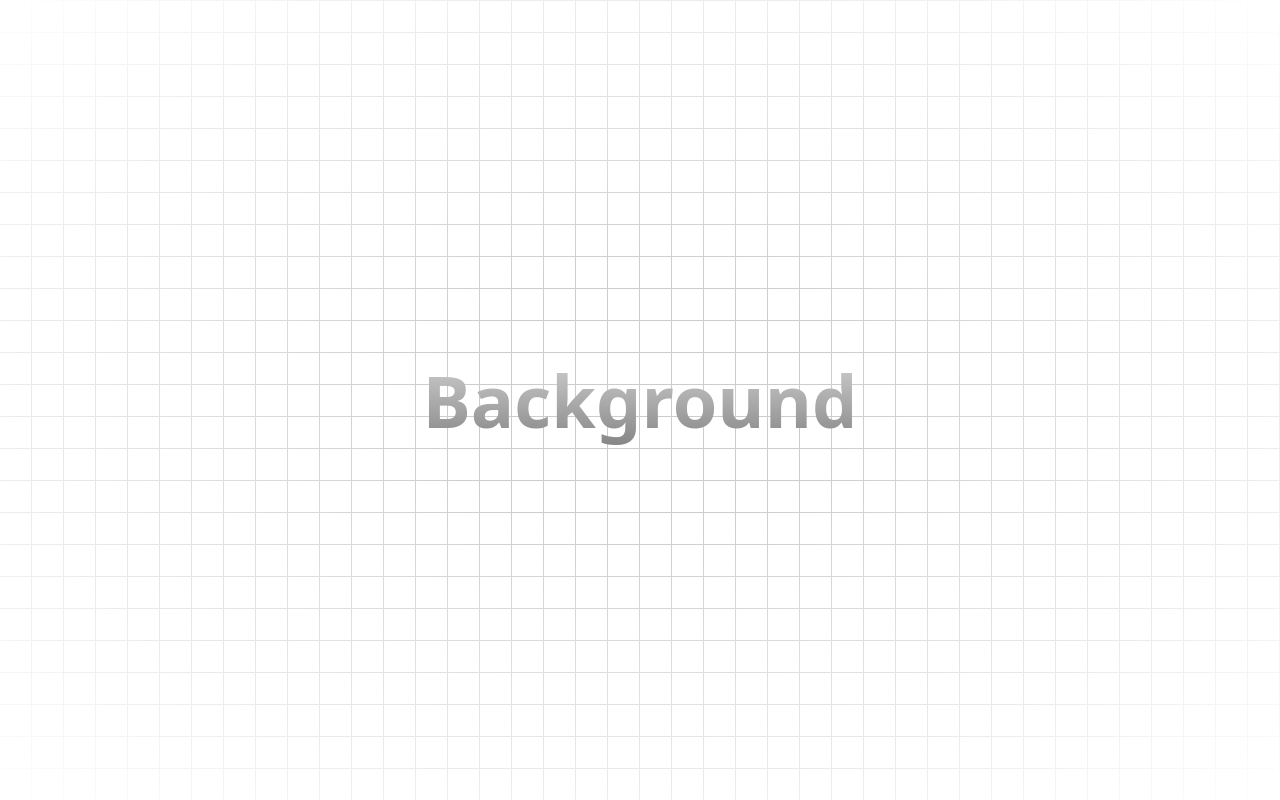
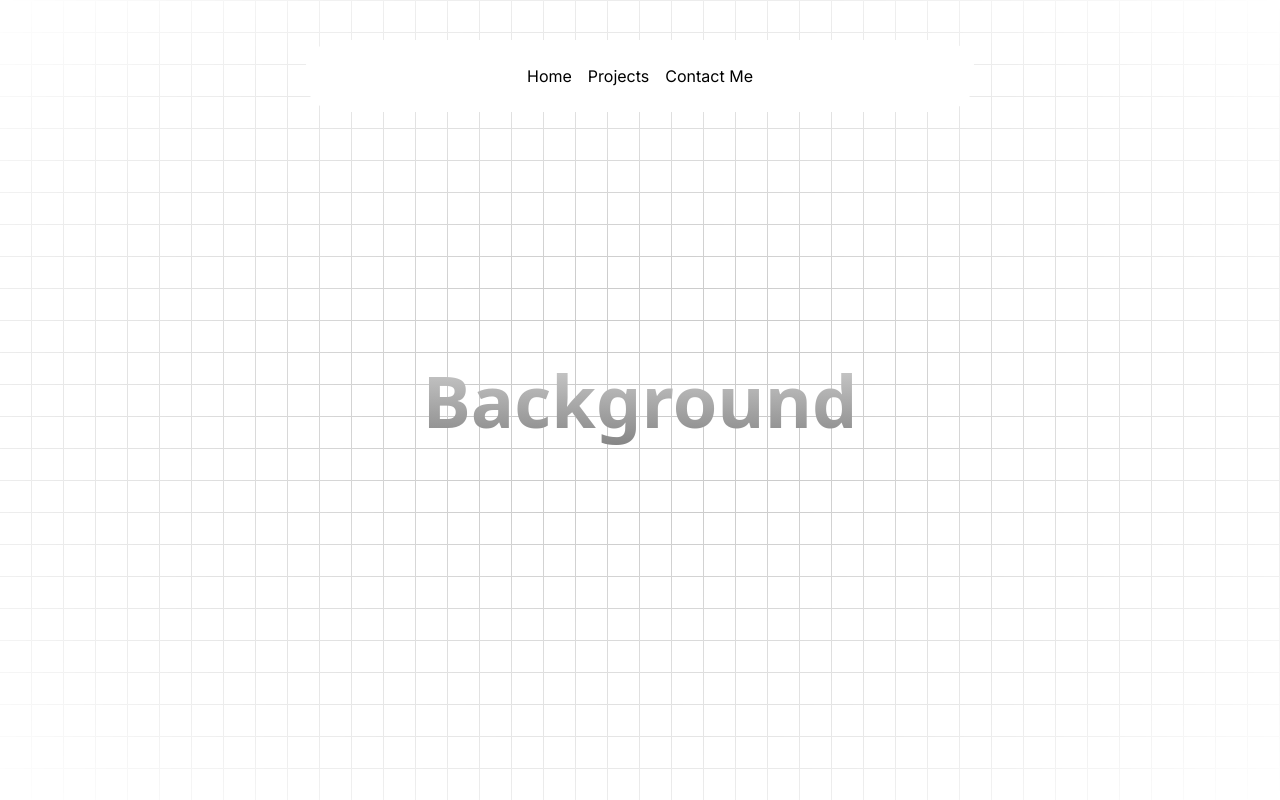
Before and after one commit to YGNTECHSTARTUP/Portfolio, a Next.js app: page / in a window 1280 px wide. Built offline with nearby package versions, Linux system fonts and the light colour scheme.

Commit message:
changed few things

```diff
--- /dev/null
+++ b/app/components/ui/navbar-menu.tsx
@@ -0,0 +1,121 @@
+"use client";
+import React from "react";
+import { motion } from "framer-motion";
+import Link from "next/link";
+import Image from "next/image";
+
+const transition = {
+  type: "spring",
+  mass: 0.5,
+  damping: 11.5,
+  stiffness: 100,
+  restDelta: 0.001,
+  restSpeed: 0.001,
+};
+
+export const MenuItem = ({
+  setActive,
+  active,
+  item,
+  children,
+}: {
+  setActive: (item: string) => void;
+  active: string | null;
+  item: string;
+  children?: React.ReactNode;
+}) => {
+  return (
+    <div onMouseEnter={() => setActive(item)} className="relative ">
+      <motion.p
+        transition={{ duration: 0.3 }}
+        className="cursor-pointer text-black hover:opacity-[0.9] dark:text-white"
+      >
+        {item}
+      </motion.p>
+      {active !== null && (
+        <motion.div
+          initial={{ opacity: 0, scale: 0.85, y: 10 }}
+          animate={{ opacity: 1, scale: 1, y: 0 }}
+          transition={transition}
+        >
+          {active === item && (
+            <div className="absolute top-[calc(100%_+_1.2rem)] left-1/2 transform -translate-x-1/2 pt-4">
+              <motion.div
+                transition={transition}
+                layoutId="active" // layoutId ensures smooth animation
+                className="bg-white dark:bg-black backdrop-blur-sm rounded-2xl overflow-hidden border border-black/[0.2] dark:border-white/[0.2] shadow-xl"
+              >
+                <motion.div
+                  layout // layout ensures smooth animation
+                  className="w-max h-full p-4"
+                >
+                  {children}
+                </motion.div>
+              </motion.div>
+            </div>
+          )}
+        </motion.div>
+      )}
+    </div>
+  );
+};
+
+export const Menu = ({
+  setActive,
+  children,
+}: {
+  setActive: (item: string | null) => void;
+  children: React.ReactNode;
+}) => {
+  return (
+    <nav
+      onMouseLeave={() => setActive(null)} // resets the state
+      className="relative rounded-full boder border-transparent dark:bg-black dark:border-white/[0.2] bg-white shadow-input flex justify-center space-x-4 px-8 py-6 "
+    >
+      {children}
+    </nav>
+  );
+};
+
+export const ProductItem = ({
+  title,
+  description,
+  href,
+  src,
+}: {
+  title: string;
+  description: string;
+  href: string;
+  src: string;
+}) => {
+  return (
+    <Link href={href} className="flex space-x-2">
+      <Image
+        src={src}
+        width={140}
+        height={70}
+        alt={title}
+        className="flex-shrink-0 rounded-md shadow-2xl"
+      />
+      <div>
+        <h4 className="text-xl font-bold mb-1 text-black dark:text-white">
+          {title}
+        </h4>
+        <p className="text-neutral-700 text-sm max-w-[10rem] dark:text-neutral-300">
+          {description}
+        </p>
+      </div>
+    </Link>
+  );
+};
+
+export const HoveredLink = ({ children, ...rest }: any) => {
+  return (
+    <Link
+      {...rest}
+      className="text-neutral-700 dark:text-neutral-200 hover:text-black "
+    >
+      {children}
+    </Link>
+  );
+};
--- /dev/null
+++ b/app/components/ui/navbar.tsx
@@ -0,0 +1,65 @@
+"use client";
+
+import React, { useState } from "react";
+import { HoveredLink, Menu, MenuItem, ProductItem } from "../ui/navbar-menu";
+import { cn } from "@/app/util/cn";
+
+
+
+export default function Navbar({ className }: { className?: string }) {
+  const [active, setActive] = useState<string | null>(null);
+  return (
+    <div
+      className={cn("fixed top-10 inset-x-0 max-w-2xl mx-auto z-50", className)}
+    >
+      <Menu setActive={setActive}>
+        <MenuItem setActive={setActive} active={active} item="Home">
+          <div className="flex flex-col space-y-4 text-sm">
+            <HoveredLink href="/web-dev">About Me</HoveredLink>
+            <HoveredLink href="/interface-design">My Skills</HoveredLink>
+            <HoveredLink href="/seo">My Journey</HoveredLink>
+            <HoveredLink href="/branding">Links</HoveredLink>
+          </div>
+        </MenuItem>
+        <MenuItem setActive={setActive} active={active} item="Projects">
+          <div className="  text-sm grid grid-cols-2 gap-10 p-4">
+            <ProductItem
+              title="AANM-VVRSR"
+              href="https://aanm-vvrsr.vercel.app/"
+              src="/AANM-VVRSR.png"
+              description="AANM VVRSR is a collage website that has better performance then the official website because it was built on the top of the Nextjs and here we used Tailwind Css for Styling"
+
+            />
+            {/* <ProductItem
+              title="YGNDiscussions"
+              href="https://aanm-vvrsr.vercel.app/"
+              src="/AANM-VVRSR.png"
+              description=" YGNDiscussions: Your go-to platform for vibrant tech discussions! This Stack Overflow clone brings together a community of tech enthusiasts, where you can ask, answer, and explore a myriad of technical questions and topics."
+
+            />
+            <ProductItem
+              title="Price Tracker"
+              href="https://aanm-vvrsr.vercel.app/"
+              src="/AANM-VVRSR.png"
+              description="Price Tracker is built on the concept of WebsCaraping it Scrape the product Data from The Amazon And track the Product Details"
+            /> */}
+            <ProductItem
+              title="YGNTECHSTARTUP"
+              href="https://github.com/YGNTECHSTARTUP"
+              src="/Git-hub.png"
+              description="YGNTECHSTARTUP is a Github Organization that is built to help the Tech Enthusiast"
+            />
+          </div>
+        </MenuItem>
+        <MenuItem setActive={setActive} active={active} item="Contact Me">
+          <div className="flex flex-col space-y-4 text-sm">
+            <HoveredLink href="/hobby">Mail</HoveredLink>
+            <HoveredLink href="/individual">Twitter</HoveredLink>
+            <HoveredLink href="/team">Linkedin</HoveredLink>
+            <HoveredLink href="/enterprise">Discord</HoveredLink>
+          </div>
+        </MenuItem>
+      </Menu>
+    </div>
+  );
+}
--- a/app/layout.tsx
+++ b/app/layout.tsx
@@ -1,6 +1,7 @@
 import type { Metadata } from "next";
 import { Inter } from "next/font/google";
 import "./globals.css";
+import Navbar from "./components/ui/navbar";
 
 const inter = Inter({ subsets: ["latin"] });
 
@@ -16,7 +17,9 @@ export default function RootLayout({
 }>) {
   return (
     <html lang="en">
-      <body className={inter.className}>{children}</body>
+      <body className={inter.className}>
+        <Navbar/>
+        {children}</body>
     </html>
   );
 }
```
Also changed, not shown: public/AANM-VVRSR.png (added), public/Git-hub.png (added).
